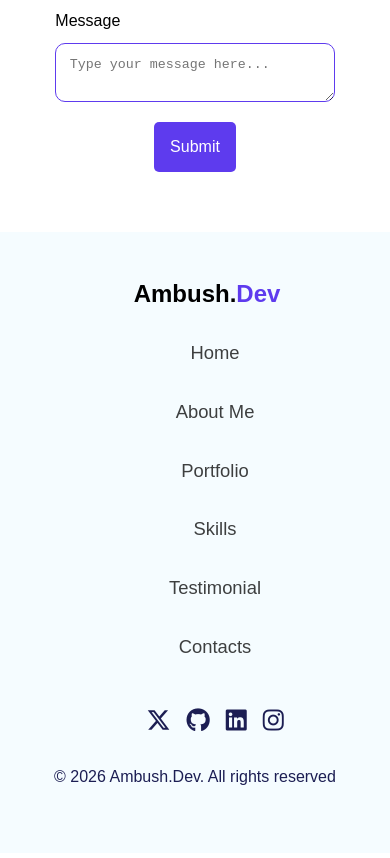
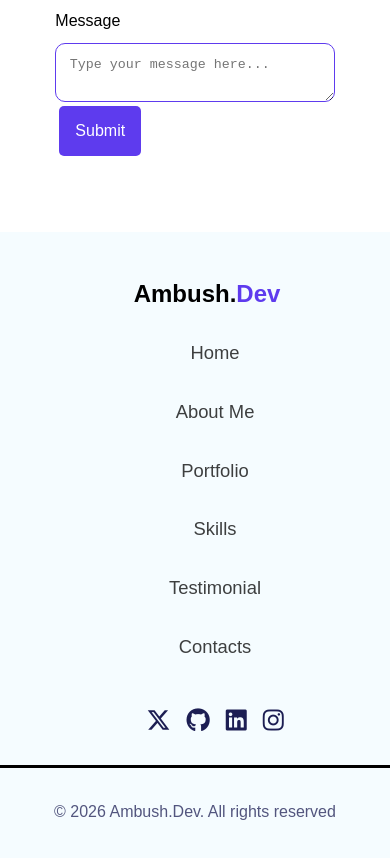
Before and after one commit to Ambush08/Personal-Portfolio, a React (Vite) app: page / in a window 390 px wide. Shown: the part 6800-7658 px from the top of the page. Built offline with nearby package versions, Linux system fonts and the light colour scheme.

Commit message:
Add id to my contact form fields

```diff
--- a/src/Pages/Home/Contacts.jsx
+++ b/src/Pages/Home/Contacts.jsx
@@ -13,33 +13,34 @@ export function Contacts () {
                 <div className="contact-form">
                     <form action="" className="contact-me-form">
                         <div className="form-field">
-                            <label htmlFor="">First Name</label>
-                            <input type="text" placeholder="Enter your first name..." />
+                            <label htmlFor="name">First Name</label>
+                            <input type="text" id="name" name="name" placeholder="Enter your first name..." required />
                         </div>
 
                         <div className="form-field">
-                            <label htmlFor="">Last Name</label>
-                            <input type="text" placeholder="Enter your last name..." required />
+                            <label htmlFor="name">Last Name</label>
+                            <input type="text" id="name" name="name" placeholder="Enter your last name..." required />
                         </div>
 
                         <div className="form-field">
-                            <label htmlFor="">Email</label>
-                            <input type="email" placeholder="Enter your email..." required />
+                            <label htmlFor="email">Email</label>
+                            <input type="email" id="email" name="email" placeholder="Enter your email..." required />
                         </div>
 
                         <div className="form-field">
-                            <label htmlFor="">Phone Number</label>
-                            <input type="number" placeholder="Enter your phone number..." required />
+                            <label htmlFor="number">Phone Number</label>
+                            <input type="number" id="number" name="number" placeholder="Enter your phone number..." required />
                         </div>
 
                         <div className="form-field">
-                            <label htmlFor="">Message</label>
-                            <textarea name="" id="" placeholder="Type your message here..." required ></textarea>
+                            <label htmlFor="message">Message</label>
+                            <textarea name="" id="message" placeholder="Type your message here..." required ></textarea>
                         </div>
+                        <button className="btn btn-primary">
+                            Submit
+                        </button>
                     </form>
-                    <button className="btn btn-primary">
-                        Submit
-                    </button>
+
                 </div>
             </div>
         </section>
--- a/src/Pages/Home/Footer.css
+++ b/src/Pages/Home/Footer.css
@@ -12,6 +12,11 @@
     background: var(--bg-shade);
     padding: 3em 0;
     width: 100%;
+}
+
+.footer-container{
+    border-bottom: 3px solid;
+    padding-bottom: 1em;
 }
 
 .footer-logo{
@@ -54,6 +59,8 @@
 
 .footer-text{
     text-align: center;
+    opacity: .75;
+    padding-top: 1em;
 }
 
 /*Media Query*/
--- /dev/null
+++ b/src/Pages/Home/Header.css
@@ -0,0 +1,19 @@
+:root {
+    --primary: #5e3bee;
+    --heading-color: #282938;
+    --bg-shade: #f5fcff;
+    --github: #e62872;
+    --darkblue: #1c1e53;
+    --black: #000;
+    --white: #fff;
+}
+
+.header{
+    width: 100%;
+    background-color: var(--white);
+}
+
+.nav-container{
+    max-width: 1444px;
+    margin: 0 auto;
+}
--- a/src/Pages/Home/Home.css
+++ b/src/Pages/Home/Home.css
@@ -133,9 +133,9 @@
     }
 }
 
-@media(min-width: 1144px){
+@media(min-width: 1444px){
     .container{
-        width: 100%;
+        max-width: 1444px;
     }
 
     .hero-intro{
```
Also changed, not shown: src/Pages/Home/Header.jsx (+4 -11 lines).
